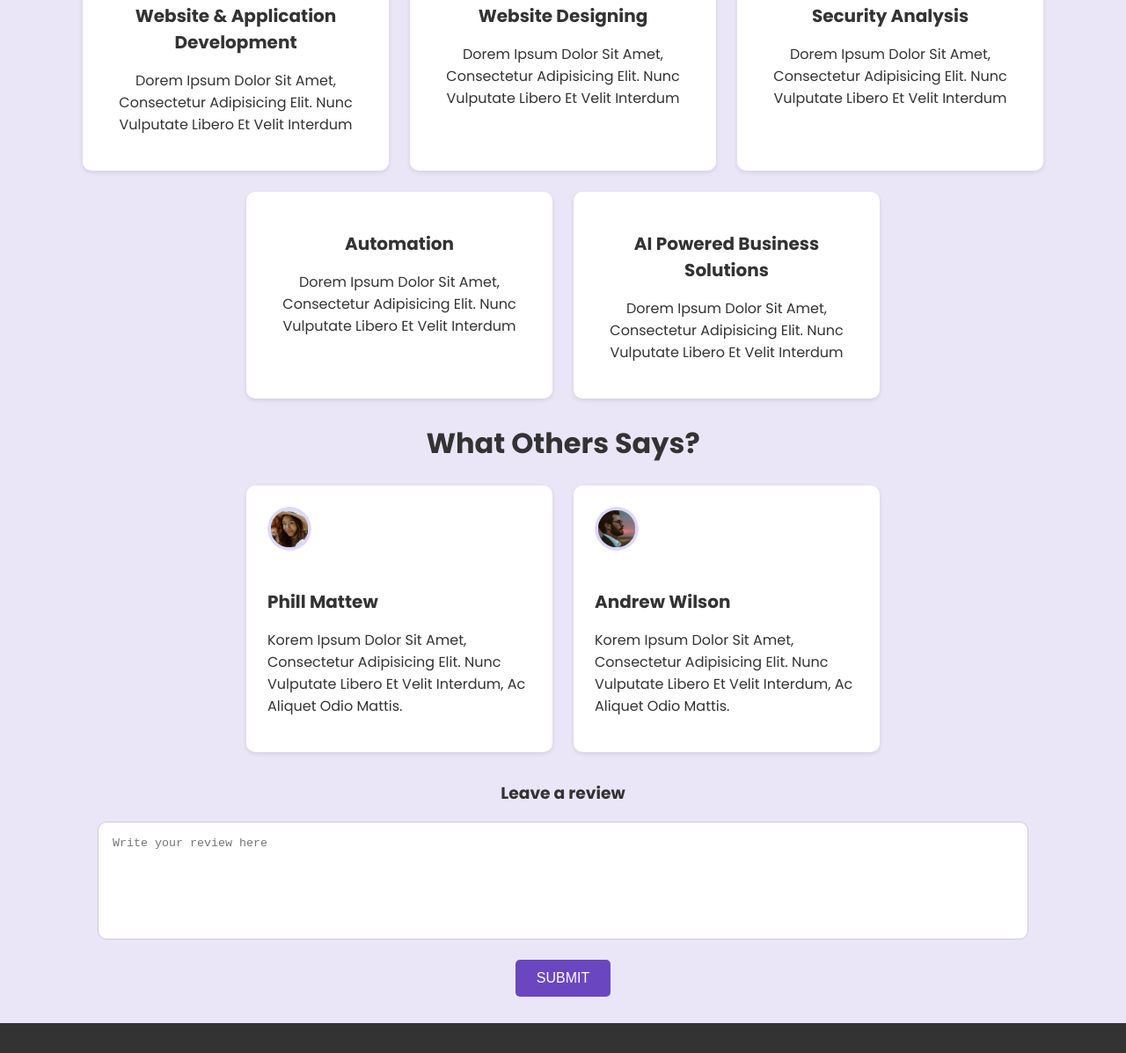
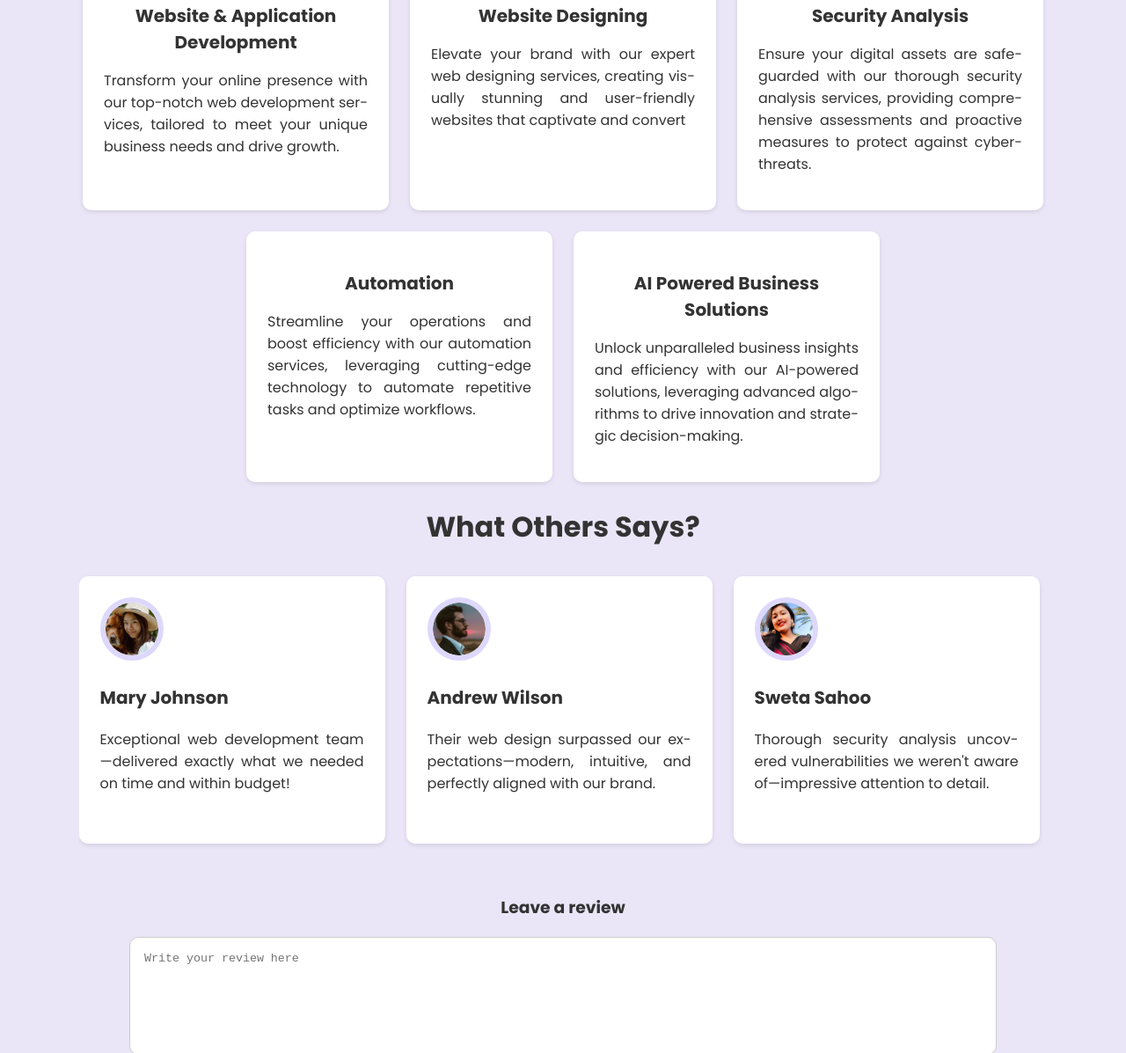
Before and after one commit to nilanjan-joarder/eduorg, a plain HTML site: page index.html in a window 1280 px wide. Shown: the part 905-2102 px from the top of the page at 88% size. Drawn offline with Linux system fonts and the light colour scheme.

Commit message:
replaced lorem ipsum

```diff
--- a/index.html
+++ b/index.html
@@ -47,23 +47,28 @@
         <div class="services-container">
             <div class="service">
                 <h3>Website & Application Development</h3>
-                <p>Dorem Ipsum Dolor Sit Amet, Consectetur Adipisicing Elit. Nunc Vulputate Libero Et Velit Interdum</p>
+                <p>Transform your online presence with our top-notch web development services, tailored to meet your
+                    unique business needs and drive growth.</p>
             </div>
             <div class="service">
                 <h3>Website Designing</h3>
-                <p>Dorem Ipsum Dolor Sit Amet, Consectetur Adipisicing Elit. Nunc Vulputate Libero Et Velit Interdum</p>
+                <p>Elevate your brand with our expert web designing services, creating visually stunning and
+                    user-friendly websites that captivate and convert</p>
             </div>
             <div class="service">
                 <h3>Security Analysis</h3>
-                <p>Dorem Ipsum Dolor Sit Amet, Consectetur Adipisicing Elit. Nunc Vulputate Libero Et Velit Interdum</p>
+                <p>Ensure your digital assets are safeguarded with our thorough security analysis services, providing
+                    comprehensive assessments and proactive measures to protect against cyber-threats.</p>
             </div>
             <div class="service">
                 <h3>Automation</h3>
-                <p>Dorem Ipsum Dolor Sit Amet, Consectetur Adipisicing Elit. Nunc Vulputate Libero Et Velit Interdum</p>
+                <p>Streamline your operations and boost efficiency with our automation services, leveraging cutting-edge
+                    technology to automate repetitive tasks and optimize workflows.</p>
             </div>
             <div class="service">
                 <h3>AI Powered Business Solutions</h3>
-                <p>Dorem Ipsum Dolor Sit Amet, Consectetur Adipisicing Elit. Nunc Vulputate Libero Et Velit Interdum</p>
+                <p>Unlock unparalleled business insights and efficiency with our AI-powered solutions, leveraging
+                    advanced algorithms to drive innovation and strategic decision-making.</p>
             </div>
         </div>
     </section>
@@ -71,16 +76,27 @@
         <h2>What Others Says?</h2>
         <div class="testimonials-container">
             <div class="testimonial">
-                <img src="Ellipse 1.png" alt="User Image">
-                <h3>Phill Mattew</h3>
-                <p>Korem Ipsum Dolor Sit Amet, Consectetur Adipisicing Elit. Nunc Vulputate Libero Et Velit Interdum, Ac
-                    Aliquet Odio Mattis.</p>
+                <img src="review1.png" alt="User Image">
+                <h3>Mary Johnson</h3>
+                <p>Exceptional web development team—delivered exactly what we needed on time and within budget!</p>
             </div>
             <div class="testimonial">
-                <img src="Ellipse 2.png" alt="User Image">
+                <img src="review2.png" alt="User Image">
                 <h3>Andrew Wilson</h3>
-                <p>Korem Ipsum Dolor Sit Amet, Consectetur Adipisicing Elit. Nunc Vulputate Libero Et Velit Interdum, Ac
-                    Aliquet Odio Mattis.</p>
+                <p>Their web design surpassed our expectations—modern, intuitive, and perfectly aligned with our brand.
+                </p>
+            </div>
+            <div class="testimonial">
+                <img src="review3.jpg" alt="User Image">
+                <h3>Sweta Sahoo</h3>
+                <p>Thorough security analysis uncovered vulnerabilities we weren't aware of—impressive
+                    attention to detail.</p>
+            </div>
+            <div class="testimonial">
+                <img src="review4.jpeg" alt="User Image">
+                <h3>Rahul Dey</h3>
+                <p>AI-powered solutions transformed our operations—insightful analytics and automation
+                    simplified our workflow.</p>
             </div>
         </div>
         <div class="review-form">
@@ -110,19 +126,19 @@
             <div class="footer-section">
                 <h4>Contact Us</h4>
                 <p>Email: contact@ciphersoftwares.com</p>
-                <p>Phone: +123 456 7890</p>
-                <p>Address: 123 Tech Avenue, Silicon Valley, CA</p>
+                <p>Location: Bangalore, Karnataka, India</p>
             </div>
             <div class="footer-section">
                 <h4>Follow Us</h4>
                 <div class="social-icons">
-                    <a href="https://www.linkedin.com/company/cipher-softwares/"><i class="fa-brands fa-linkedin"></i></a>
+                    <a href="https://www.linkedin.com/company/cipher-softwares/"><i
+                            class="fa-brands fa-linkedin"></i></a>
                     <a href="https://t.me/ciphersoftwares"><i class="fa-brands fa-telegram"></i></a>
                 </div>
             </div>
         </div>
         <div class="footer-bottom">
-            <p>&copy; 2024 Cipher Softwares. All Rights Reserved.</p>
+            <p>&copy; 2019 Cipher Softwares. All Rights Reserved.</p>
         </div>
     </footer>
 
--- a/styles.css
+++ b/styles.css
@@ -124,6 +124,12 @@ nav ul li a.apply {
     margin-bottom: 1.5rem;
 }
 
+.services p {
+    text-align: justify;
+    hyphens: auto;
+    -webkit-hyphens: auto;
+}
+
 .services-container {
     display: flex;
     justify-content: center;
@@ -147,8 +153,9 @@ nav ul li a.apply {
 
 .testimonials {
     background-color: #eae6f8;
-    /* padding: 2rem; */
     text-align: center;
+    display: grid;
+    place-items: center;
 }
 
 .testimonials h2 {
@@ -157,33 +164,44 @@ nav ul li a.apply {
 }
 
 .testimonials-container {
+    max-width: 86%;
+    height: 320px;
     display: flex;
-    justify-content: center;
-    flex-wrap: wrap;
+    flex-wrap: nowrap;
+    align-items: center;
     gap: 1.5rem;
+    overflow: auto;
+    scroll-snap-type: x mandatory;
 }
 
 .testimonial {
+    height: 80%;
     background-color: white;
     padding: 1.5rem;
     border-radius: 10px;
     box-shadow: 0 2px 5px rgba(0, 0, 0, 0.1);
     width: 100%;
-    max-width: 300px;
+    min-width: 300px;
     text-align: left;
+    scroll-snap-align: start;
 }
 
 .testimonial img {
     border-radius: 50%;
-    width: 50px;
-    height: 50px;
+    width: 60px;
+    height: 60px;
+    border: 6px solid #ddd8fc;
     object-fit: cover;
-    margin-bottom: 1rem;
 }
 
 .testimonial h3 {
     font-size: 1.25rem;
-    margin-bottom: 0.5rem;
+}
+
+.testimonial p{
+    text-align: justify;
+    hyphens: auto;
+    -webkit-hyphens: auto;
 }
 
 .review-form {
@@ -195,14 +213,11 @@ nav ul li a.apply {
     max-width: 90%;
     resize: none;
     width: 80vw;
-
     height: 100px;
     padding: 1rem;
     border-radius: 10px;
     border: 1px solid #ccc;
     margin-bottom: 1rem;
-
-
 }
 
 .review-form button {
@@ -276,9 +291,7 @@ nav ul li a.apply {
     nav ul li a {
         font-size: 1.5rem;
     }
-}
 
-@media (max-width: 768px) {
     .hero {
         flex-direction: column;
         text-align: center;
@@ -288,10 +301,13 @@ nav ul li a.apply {
         max-width: 100%;
     }
 
-    .services-container,
-    .testimonials-container {
+    .services-container {
         flex-direction: column;
         align-items: center;
+    }
+
+    .testimonials-container {
+        max-width: 95%;
     }
 }
 
```
Also changed, not shown: about.html (+2 -3 lines), internships.html (+2 -3 lines), reachus.html (+2 -3 lines), Ellipse 1.png (deleted), Ellipse 2.png (deleted), review1.png (added), review2.png (added), review3.jpg (added), review4.jpeg (added).
